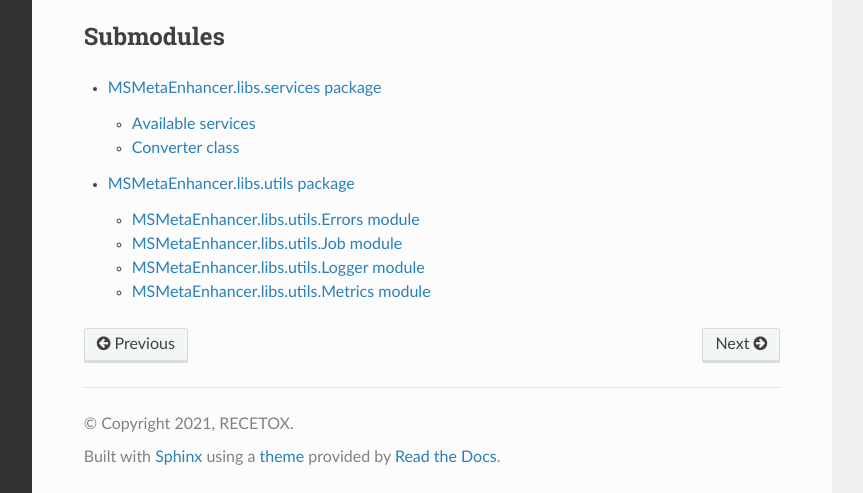
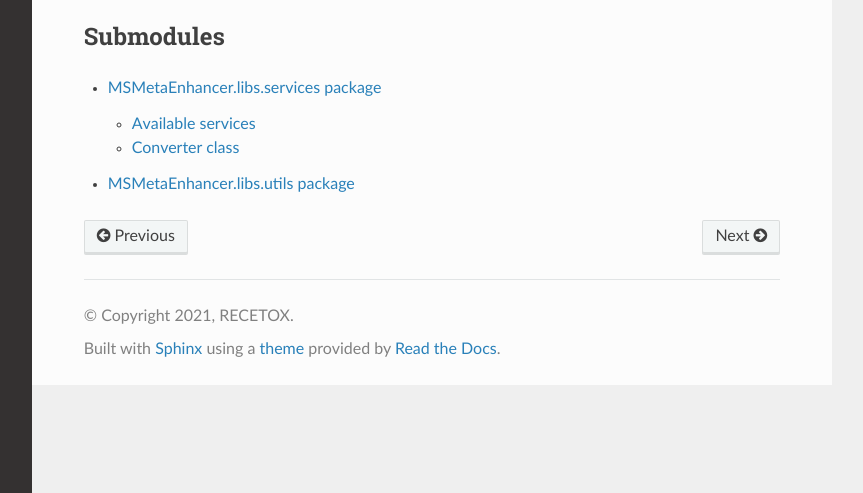
Before and after one commit to RECETOX/MSMetaEnhancer, a Sphinx documentation site: the page built from docs/source/MSMetaEnhancer.libs.rst, in a window 1280 px wide and 1005 px high, cut to the strip 512-1005 px from the top of the window. Shown: the whole strip, without its empty margins (268-1131 px from the left). Built offline with Sphinx 7.4.7 and the Read the Docs theme 2.0.0, drawn with Linux system fonts in a browser that asks for light colours.

Commit message:
Docs for utilities made less dominant in docs structure

```diff
--- a/docs/source/MSMetaEnhancer.libs.utils.rst
+++ b/docs/source/MSMetaEnhancer.libs.utils.rst
@@ -1,34 +1,22 @@
 MSMetaEnhancer.libs.utils package
 =================================
-
-MSMetaEnhancer.libs.utils.Errors module
----------------------------------------
-
-.. automodule:: MSMetaEnhancer.libs.utils.Errors
-   :members:
-   :undoc-members:
-   :show-inheritance:
-
-MSMetaEnhancer.libs.utils.Job module
-------------------------------------
 
 .. automodule:: MSMetaEnhancer.libs.utils.Job
    :members:
    :undoc-members:
    :show-inheritance:
 
-MSMetaEnhancer.libs.utils.Logger module
----------------------------------------
-
 .. automodule:: MSMetaEnhancer.libs.utils.Logger
    :members:
    :undoc-members:
    :show-inheritance:
 
-MSMetaEnhancer.libs.utils.Metrics module
-----------------------------------------
-
 .. automodule:: MSMetaEnhancer.libs.utils.Metrics
    :members:
    :undoc-members:
    :show-inheritance:
+
+.. automodule:: MSMetaEnhancer.libs.utils.Errors
+   :members:
+   :undoc-members:
+   :show-inheritance:
--- a/docs/source/MSMetaEnhancer.rst
+++ b/docs/source/MSMetaEnhancer.rst
@@ -4,11 +4,11 @@ MSMetaEnhancer package
 The Application class serves as a top-level interface to use the tool.
 
 The main method is (asynchronous) `annotate_spectra`, which runs the annotation
-process using given processes. It is possible to specify particular jobs, which
-will be executed in respecting the given order. If no jobs are given, all
+process using given conversions. It is possible to specify particular conversion jobs,
+which will be executed in respecting the given order. If no jobs are given, all
 jobs supported by given services are used.
 
-Additionally, It allows to load and save spectra files in supported formats, and curate given spectra.
+Additionally, it allows to load and save spectra files in supported formats, and curate given spectra.
 
 .. automodule:: MSMetaEnhancer.app
    :members:
```
Also changed, not shown: 1 other file.
